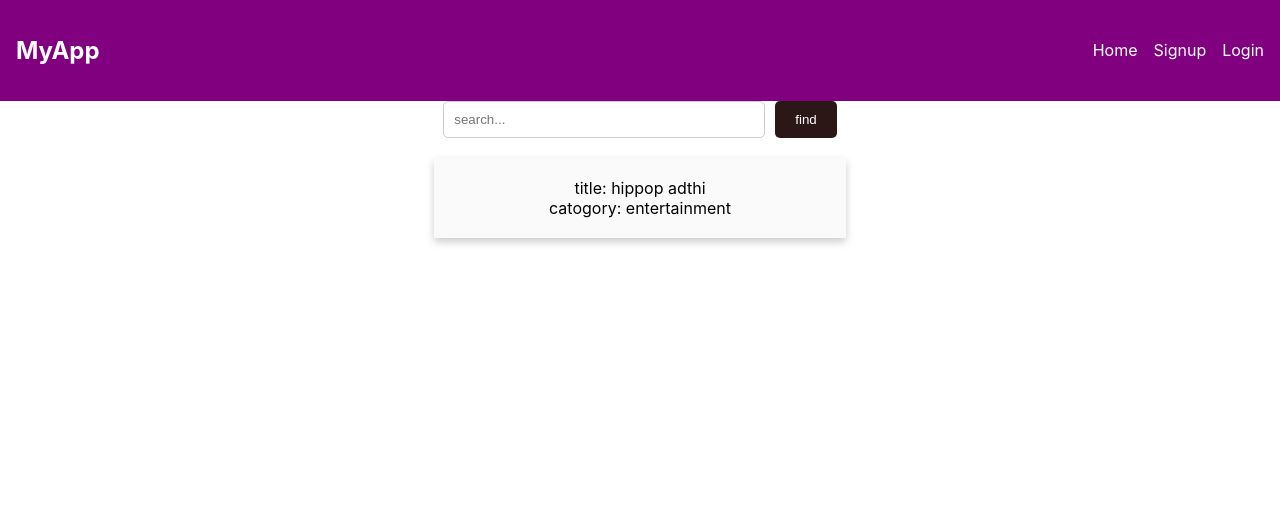
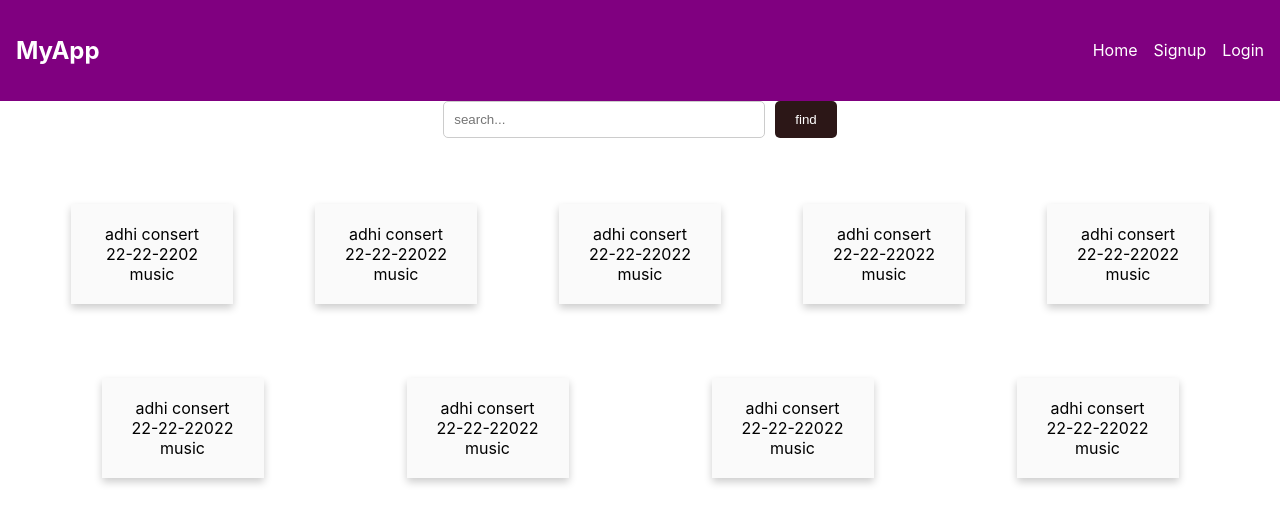
Before and after one commit to pavankalyan-22/Event-Management-System, a React (Create React App) app in the folder Front-end/myapp/: page / in a window 1280 px wide. Shown: the top 524 px of the page. Built offline with nearby package versions, Linux system fonts and the light colour scheme.

Commit message:
event deatils card -> over

```diff
--- a/Front-end/myapp/src/NavBarComponent/NavBar.jsx
+++ b/Front-end/myapp/src/NavBarComponent/NavBar.jsx
@@ -3,6 +3,7 @@ import { BrowserRouter as Router, Link, Route, Routes } from "react-router-dom";
 import Signup from "./Signup";
 import Login from "./Login";
 import Searchbar from "../homeComponent/Searchbar";
+import Cardcomponent from "../homeComponent/Cardcomponent";
 
 class NavBar extends Component {
 	render() {
@@ -32,6 +33,7 @@ class NavBar extends Component {
 					<Route path="/signup" element={<Signup />} />
 					<Route path="/login" element={<Login />} />
 					<Route path="/" element={<Searchbar />} />
+					<Route path="/" element={<Cardcomponent />} />
 				</Routes>
 			</Router>
 		);
--- a/Front-end/myapp/src/homeComponent/Cardcomponent.jsx
+++ b/Front-end/myapp/src/homeComponent/Cardcomponent.jsx
@@ -1,44 +1,17 @@
-import React, { Component } from "react";
-
-export class Cardcomponent extends Component {
-	render() {
-		return (
-			<div style={styles.cardSection}>
-				{/* add card from admin */}
-				<div style={styles.card}>
-					<div id="title">title: hippop adthi</div>
-					<div id="catogory">catogory: entertainment</div>
-				</div>
-			</div>
-		);
-	}
+export function Cardcomponent({ event }) {
+	return (
+		<div style={styles.card}>
+			<div id="title">{event?.eventname}</div>
+			<div id="catogory">{event?.eventdate}</div>
+			<div id="catogory">{event?.eventcatogory}</div>
+		</div>
+	);
 }
 
 const styles = {
-	carousel: {
-		display: "flex",
-		overflowX: "scroll",
-		margin: "20px 0",
-		padding: "10px",
-		background: "#f5f5f5",
-	},
-	carouselItem: {
-		minWidth: "300px",
-		height: "200px",
-		marginRight: "10px",
-		background: "#ddd",
-		display: "flex",
-		alignItems: "center",
-		justifyContent: "center",
-		fontSize: "1.5rem",
-	},
-	cardSection: {
-		display: "flex",
-		justifyContent: "space-around",
-		padding: "20px",
-	},
 	card: {
-		width: "30%",
+		width: "10%",
+		margin: "3%",
 		padding: "20px",
 		background: "#fafafa",
 		boxShadow: "0 4px 8px 0 rgba(0, 0, 0, 0.2)",
--- /dev/null
+++ b/Front-end/myapp/src/homeComponent/Events.jsx
@@ -0,0 +1,89 @@
+import Cardcomponent from "./Cardcomponent";
+
+export function Events() {
+	const events = [
+		{
+			eventid: "1",
+			eventname: "adhi consert",
+			eventdate: "22-22-2202",
+			eventdetails: "maja soja",
+			eventcatogory: "music",
+		},
+		{
+			eventid: "2",
+			eventname: "adhi consert",
+			eventdate: "22-22-22022",
+			eventdetails: "maja bdjjdbbd soja",
+			eventcatogory: "music",
+		},
+		{
+			eventid: "2",
+			eventname: "adhi consert",
+			eventdate: "22-22-22022",
+			eventdetails: "maja bdjjdbbd soja",
+			eventcatogory: "music",
+		},
+		{
+			eventid: "2",
+			eventname: "adhi consert",
+			eventdate: "22-22-22022",
+			eventdetails: "maja bdjjdbbd soja",
+			eventcatogory: "music",
+		},
+		{
+			eventid: "2",
+			eventname: "adhi consert",
+			eventdate: "22-22-22022",
+			eventdetails: "maja bdjjdbbd soja",
+			eventcatogory: "music",
+		},
+		{
+			eventid: "2",
+			eventname: "adhi consert",
+			eventdate: "22-22-22022",
+			eventdetails: "maja bdjjdbbd soja",
+			eventcatogory: "music",
+		},
+		{
+			eventid: "2",
+			eventname: "adhi consert",
+			eventdate: "22-22-22022",
+			eventdetails: "maja bdjjdbbd soja",
+			eventcatogory: "music",
+		},
+		{
+			eventid: "2",
+			eventname: "adhi consert",
+			eventdate: "22-22-22022",
+			eventdetails: "maja bdjjdbbd soja",
+			eventcatogory: "music",
+		},
+		{
+			eventid: "2",
+			eventname: "adhi consert",
+			eventdate: "22-22-22022",
+			eventdetails: "maja bdjjdbbd soja",
+			eventcatogory: "music",
+		},
+	];
+
+	return (
+		<>
+			<div style={styles.cardSection}>
+				{events.map((event) => (
+					<Cardcomponent key={event.eventid} event={event} />
+				))}
+			</div>
+		</>
+	);
+}
+
+const styles = {
+	cardSection: {
+		display: "flex",
+		flexWrap: "wrap",
+		justifyContent: "space-around",
+		padding: "30px",
+	},
+};
+export default Events;
--- a/Front-end/myapp/src/homeComponent/Homepage.jsx
+++ b/Front-end/myapp/src/homeComponent/Homepage.jsx
@@ -1,14 +1,11 @@
-import React, { Component } from "react";
 import NavBar from "../NavBarComponent/NavBar";
 
-export class homepage extends Component {
-	render() {
-		return (
-			<>
-				<NavBar />
-			</>
-		);
-	}
+export function homepage() {
+	return (
+		<>
+			<NavBar />
+		</>
+	);
 }
 
 export default homepage;
--- a/Front-end/myapp/src/homeComponent/Searchbar.jsx
+++ b/Front-end/myapp/src/homeComponent/Searchbar.jsx
@@ -1,13 +1,13 @@
 import React, { useState } from "react";
-import Cardcomponent from "./Cardcomponent";
 import "./Searchbar.css";
+import { Events } from "./Events";
 
 const Searchbar = () => {
 	const [query, setquery] = useState("");
 	function handelSubmit(e) {
 		e.preventDefault();
-
-		// implement the operation for query like displaythe card
+		setquery("");
+		// implement the operation for query like display the card
 	}
 	return (
 		<>
@@ -23,7 +23,7 @@ const Searchbar = () => {
 					find
 				</button>
 			</form>
-			<Cardcomponent />
+			<Events />
 		</>
 	);
 };
```
